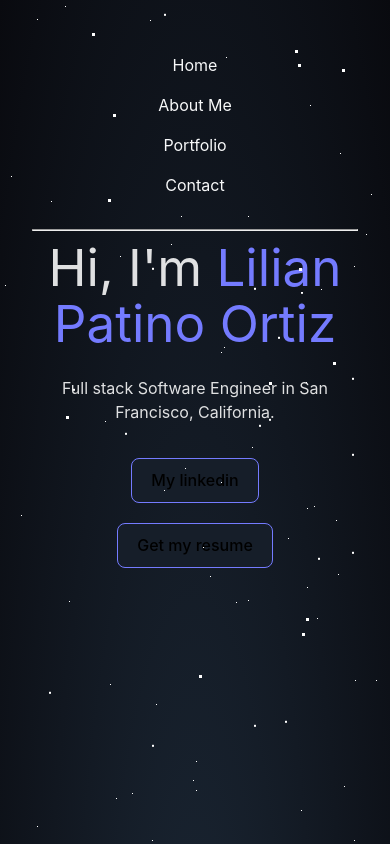
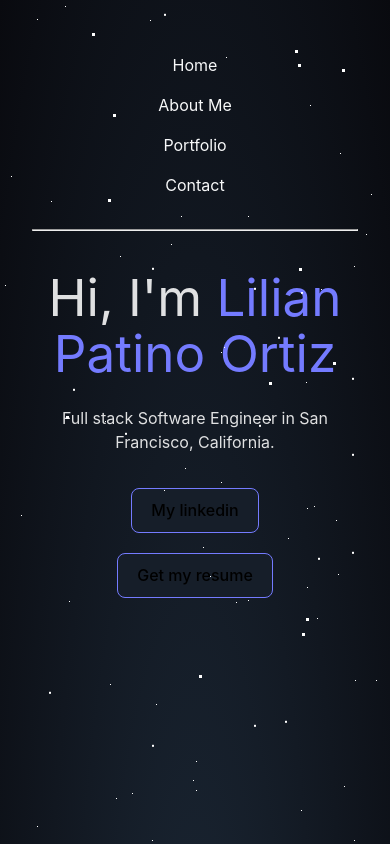
Before and after one commit to lilianpatinoortiz/Lilians-Portfolio, a React (Vite) app: page / in a window 390 px wide. Shown: the top 844 px of the page. Built offline with nearby package versions, Linux system fonts and the light colour scheme.

Commit message:
Adding last resource in readme + padding for mobile

```diff
--- a/src/assets/css/App.css
+++ b/src/assets/css/App.css
@@ -122,6 +122,7 @@ footer {
     top: auto !important;
     left: auto !important;
     transform: initial !important;
+    padding-top: 30px !important;
   }
 }
 .container {
```
Also changed, not shown: 1 other file (tests, documents, lock files or other folders).
